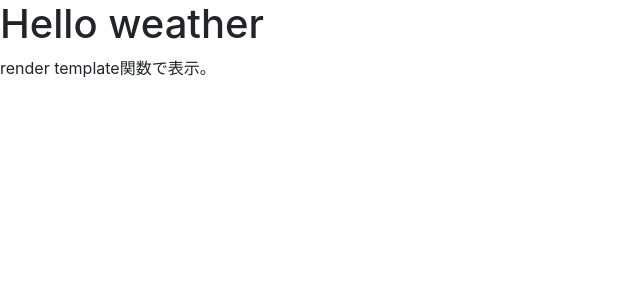
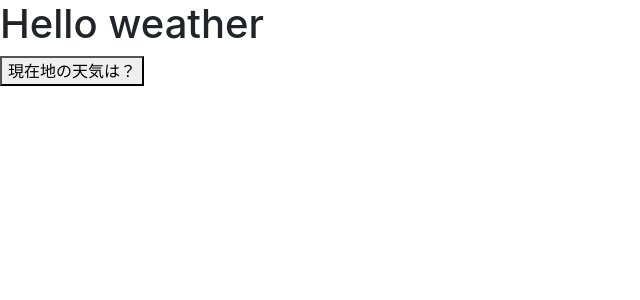
Before and after one commit to iamkanako17/hello_weather, a Flask app: page / in a window 1280 px wide. Shown: the top 300 px of the page, without its empty margins (0-640 px from the left). Run offline with Flask 2, Linux system fonts and the light colour scheme; some libraries are stand-ins or nearby versions.

Commit message:
JSで現在地取得

```diff
--- a/main.py
+++ b/main.py
@@ -1,10 +1,18 @@
+import pip._vendor.requests
+import json
+import urllib.request
+import time
+import pip._vendor.requests.api
 from flask import Flask, render_template
 app = Flask(__name__)
 
+api_key = {"8cac92499bde2ad6dcf5ec1e3a1c9691"}
+# api_url = "api.openweathermap.org/data/2.5/weather?lat={a}&lon={b}&appid={c}" .format(a=lat, b=lng, c=apikey)
+
 
 @app.route('/')
-def hello_world():
+def top_page():
     return render_template("index.html")
 
 if __name__ == "__main__":
-    app.run()
+    app.run(host='0.0.0.0', port=5000)
--- /dev/null
+++ b/static/geo.js
@@ -0,0 +1,8 @@
+if( navigator.geolocation ) {
+    alert("現在地取得成功");
+    navigator.geolocation.getCurrentPosition((position) => {
+      doSomething(position.coords.latitude, position.coords.longitude);
+    });
+} else {
+    alert("現在地取得未対応");
+}
--- a/templates/index.html
+++ b/templates/index.html
@@ -4,9 +4,14 @@
   <meta charset="UTF-8">
   <title>Hello Weather</title>
   <link rel="stylesheet" href="https://stackpath.bootstrapcdn.com/bootstrap/4.5.0/css/bootstrap.min.css" integrity="sha384-9aIt2nRpC12Uk9gS9baDl411NQApFmC26EwAOH8WgZl5MYYxFfc+NcPb1dKGj7Sk" crossorigin="anonymous">
+  <script src="https://ajax.googleapis.com/ajax/libs/jquery/1.12.4/jquery.min.js"></script>
+  <script type="text/javascript" src="../static/geo.js"></script>
 </head>
 <body>
   <h1>Hello weather</h1>
-  <p>render template関数で表示。</p>
+
+  <form id="form">
+    <button type="submit" name="button">現在地の天気は？</button>
+  </form>
 </body>
 </html>
```
